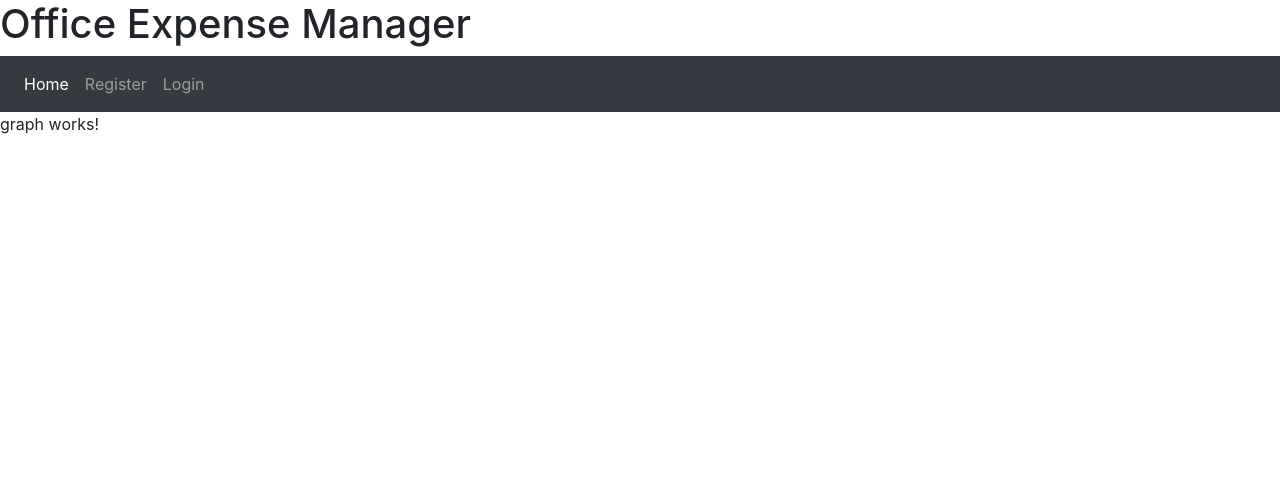
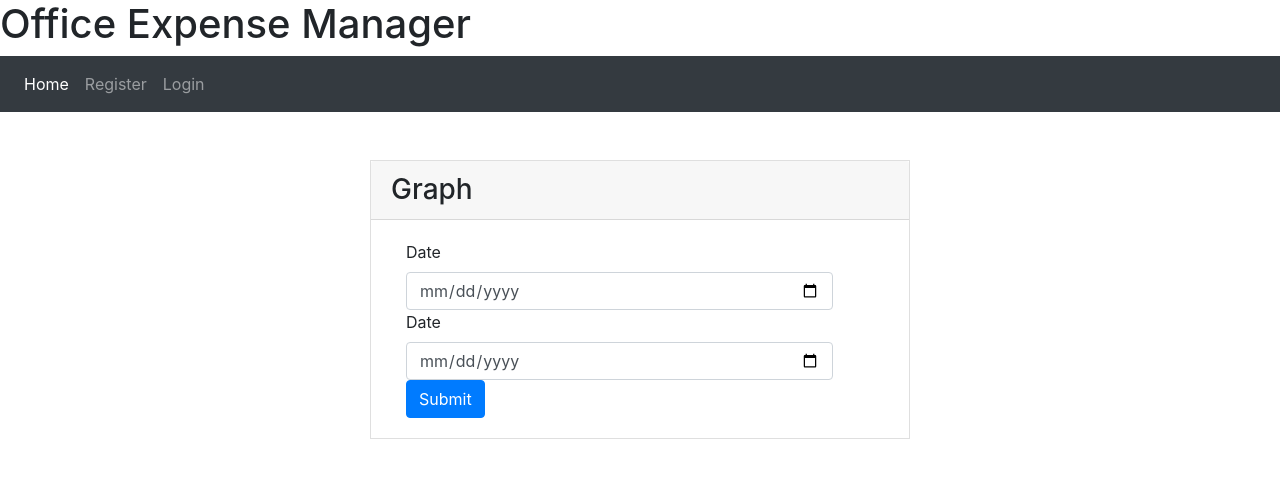
Before and after one commit to c-akhil/Office-Expense-Manager, an Angular app: page /graph in a window 1280 px wide. Shown: the top 478 px of the page. Built offline with nearby package versions, Linux system fonts and the light colour scheme.

Commit message:
empId stored while login

```diff
--- a/src/app/CustomValidation.ts
+++ b/src/app/CustomValidation.ts
@@ -28,8 +28,13 @@ export class CustomValidation {
           return  {
                mustContainDotforEmail:true
                   }
-
-
+    }
+    static cannotContainDot(control: AbstractControl):ValidationErrors |null {
+        if((control.value as string).indexOf('.')>=0)
+        return {
+            cannotContainDot:true
+        };
+        else return null;
 
     }
 
--- a/src/app/expense/expense.component.ts
+++ b/src/app/expense/expense.component.ts
@@ -32,7 +32,7 @@ export class ExpenseComponent implements OnInit {
    date:  Date.parse("" + this.form.value.date as string) ,
    expense:this.form.value.spentAmount,
    collection:this.form.value.collectAmount,
-   emailId:this.loginService.empEmail
+   empId:this.loginService.empId
   };
 
   console.log(JSON.stringify(expense));
--- a/src/app/graph/graph.component.html
+++ b/src/app/graph/graph.component.html
@@ -1,3 +1,39 @@
-<p>
-  graph works!
-</p>
+<div class="container py-5">
+    <div class="row">
+        <div class="col-md-12">
+            <div class="row">
+               <div class="col-md-6 mx-auto">
+                  <!-- form card login -->
+                  <div class="card rounded-0">
+                      <div class="card-header">
+                            <h3 class="mb-0">Graph</h3>
+                      </div>
+                      <div class="card-body">
+                      <form [formGroup]="form">
+                            <div class="col-md-11">
+                                <label for="dsate">Date </label>
+                                <input formControlName="sdate" id="sdate" type="date" class="form-control">
+                            </div>
+                          <div class="col-md-11">
+
+
+                          <label for="edate">Date </label>
+                          <input formControlName="edate" id="edate" type="date" class="form-control">
+
+
+                           </div>
+                           <div class="col-md-11">
+                           <button class="btn btn-primary" (click)="getDate()"  >Submit </button>
+                            </div>
+                     </form>
+          </div>
+
+          <!--/row-->
+
+        </div>
+        <!--/col-->
+      </div>
+      <!--/row-->
+    </div>
+    <!--/container-->
+  </div>
--- a/src/app/graph/graph.component.ts
+++ b/src/app/graph/graph.component.ts
@@ -1,4 +1,7 @@
+import { Http } from '@angular/http';
+import { LoginService } from './../login.service';
 import { Component, OnInit } from '@angular/core';
+import { Validators, FormControl, FormGroup } from '@angular/forms';
 
 @Component({
   selector: 'app-graph',
@@ -7,9 +10,32 @@ import { Component, OnInit } from '@angular/core';
 })
 export class GraphComponent implements OnInit {
 
-  constructor() { }
+  constructor(private loginService:LoginService,private http:Http) { }
+  form= new FormGroup ({
+    sdate: new FormControl("",[Validators.required,Validators.email]),
+   edate:new FormControl("",[Validators.required]),
+
+  });
 
   ngOnInit() {
   }
+  getDate(){
+    let s=Date.parse("" + this.form.value.sdate as string)
+    let e=Date.parse("" + this.form.value.edate as string)
+    this.http.get("http://192.168.2.81:8080/OfficeExpenseManager/login/login1?startDate="+s+"&endDate="+e).subscribe(response => {
+      console.log(response.json());
+      console.log( s );
+
+
+      console.log(response);
+
+
+
+    });
+
+
+  }
+
+
 
 }
--- a/src/app/login.service.ts
+++ b/src/app/login.service.ts
@@ -6,5 +6,6 @@ import { Injectable } from '@angular/core';
 export class LoginService {
   isLogin:boolean=false;
   empEmail:string;
+  empId:number;
   constructor() { }
 }
--- a/src/app/login/login.component.ts
+++ b/src/app/login/login.component.ts
@@ -41,6 +41,7 @@ export class LoginComponent implements OnInit {
 
           this.loginService.isLogin=true;
           this.loginService.empEmail=this.form.value.email;
+          this.loginService.empId=response.json().empId;
           console.log("login success");
         }
         else  if(response.json().statusMessage=="Invalid emailId/password")
@@ -48,6 +49,7 @@ export class LoginComponent implements OnInit {
           this.statusMessage="Invalid Password/Email";
           this.loginService.isLogin=false;
           this.loginService.empEmail='';
+          this.loginService.empId=null;
         }
 
       }
--- a/src/app/register-emp/register-emp.component.html
+++ b/src/app/register-emp/register-emp.component.html
@@ -36,19 +36,19 @@
 
                             >
                             <option value="Dev" >Dev</option>
-                            <option value="Dev" >DevLead</option>
-                            <option value="Dev" >Tester</option>
-                            <option value="Dev" >Test Lead</option>
-                            <option value="Dev" >Consultant</option>
-                            <option value="Dev" >Sr.Consultant</option>
-                            <option value="Dev" >Trainee</option>
-                            <option value="Dev" >Product Manager</option>
-                            <option value="Dev" >SEO Analyst</option>
-                            <option value="Dev" >Business Analyst</option>
-                            <option value="Dev" >Digital Marketing Executive</option>
-                            <option value="Dev" >Digital Marketing Manager</option>
-                            <option value="Dev" >CEO</option>
-                            <option value="Dev" >HR</option>
+                            <option value="DevLead" >DevLead</option>
+                            <option value="Tester" >Tester</option>
+                            <option value="Test Lead" >Test Lead</option>
+                            <option value="Consultant" >Consultant</option>
+                            <option value="Sr.Consultant" >Sr.Consultant</option>
+                            <option value="Trainee" >Trainee</option>
+                            <option value="Product Manager" >Product Manager</option>
+                            <option value="SEO Analyst" >SEO Analyst</option>
+                            <option value="Business Analyst" >Business Analyst</option>
+                            <option value="Digital Marketing Executive" >Digital Marketing Executive</option>
+                            <option value="Digital Marketing Manager" >Digital Marketing Manager</option>
+                            <option value="CEO" >CEO</option>
+                            <option value="HR" >HR</option>
                             </select>
                           </div>
                           <div class="alert alert-danger" *ngIf="form.get('designation').touched && form.get('designation').invalid">
@@ -76,8 +76,9 @@
                             <input
                               formControlName="mobileNo"
                               id="mobileNo"
-                              minlength="10"
+
                               maxlength="10"
+
                               type="number"
                               class="form-control"
                               (change)="print()"
@@ -171,7 +172,7 @@
                         </div>
 
 
-                            <button class="btn btn-primary" (click)="createEmp()" [disabled]="form.invalid && (  form.get('password').value==form.get('cpassword').value ) " >Submit </button>
+                            <button class="btn btn-primary" (click)="createEmp()" [disabled]="form.invalid || (  ! form.get('password').value==form.get('cpassword').value ) " >Submit </button>
 
 
                         </form>
--- a/src/app/update/update.component.html
+++ b/src/app/update/update.component.html
@@ -53,19 +53,19 @@
 
                         >
                         <option value="Dev" [selected]="emp.designation=='Dev'" >Dev</option>
-                        <option value="Dev" [selected]="emp.designation=='DevLead'" >DevLead</option>
-                        <option value="Dev" [selected]="emp.designation=='Tester'" >Tester</option>
-                        <option value="Dev" [selected]="emp.designation=='Test Lead'" >Test Lead</option>
-                        <option value="Dev" [selected]="emp.designation=='Consultant'" >Consultant</option>
-                        <option value="Dev" [selected]="emp.designation=='Sr.Consultant'">Sr.Consultant</option>
-                        <option value="Dev" [selected]="emp.designation=='Trainee'">Trainee</option>
-                        <option value="Dev" [selected]="emp.designation=='Product Manager'">Product Manager</option>
-                        <option value="Dev" [selected]="emp.designation=='SEO Analyst'">SEO Analyst</option>
-                        <option value="Dev" [selected]="emp.designation=='Business Analyst'">Business Analyst</option>
-                        <option value="Dev" [selected]="emp.designation=='Digital Marketing Executive'">Digital Marketing Executive</option>
-                        <option value="Dev" [selected]="emp.designation=='Digital Marketing Manager'">Digital Marketing Manager</option>
-                        <option value="Dev" [selected]="emp.designation=='CEO'">CEO</option>
-                        <option value="Dev" [selected]="emp.designation=='HR'">HR</option>
+                        <option value="DevLead" [selected]="emp.designation=='DevLead'" >DevLead</option>
+                        <option value="Tester" [selected]="emp.designation=='Tester'" >Tester</option>
+                        <option value="Test Lead" [selected]="emp.designation=='Test Lead'" >Test Lead</option>
+                        <option value="Consultant" [selected]="emp.designation=='Consultant'" >Consultant</option>
+                        <option value="Sr.Consultant" [selected]="emp.designation=='Sr.Consultant'">Sr.Consultant</option>
+                        <option value="Trainee" [selected]="emp.designation=='Trainee'">Trainee</option>
+                        <option value="Product Manager" [selected]="emp.designation=='Product Manager'">Product Manager</option>
+                        <option value="SEO Analyst" [selected]="emp.designation=='SEO Analyst'">SEO Analyst</option>
+                        <option value="Business Analyst" [selected]="emp.designation=='Business Analyst'">Business Analyst</option>
+                        <option value="Digital Marketing Executive" [selected]="emp.designation=='Digital Marketing Executive'">Digital Marketing Executive</option>
+                        <option value="Digital Marketing Manager" [selected]="emp.designation=='Digital Marketing Manager'">Digital Marketing Manager</option>
+                        <option value="CEO" [selected]="emp.designation=='CEO'">CEO</option>
+                        <option value="HR" [selected]="emp.designation=='HR'">HR</option>
                         </select>
                       </div>
                       <label for="mobileNo" >Mobile Number</label>
@@ -117,7 +117,7 @@
 
                             >
                             <option value="Male" [selected]="emp.gender=='Male'" >Male</option>
-                            <option value="Dev" [selected]="emp.gender=='Female'" >Female</option>
+                            <option value="Female" [selected]="emp.gender=='Female'" >Female</option>
 
                         </select>
 
```
